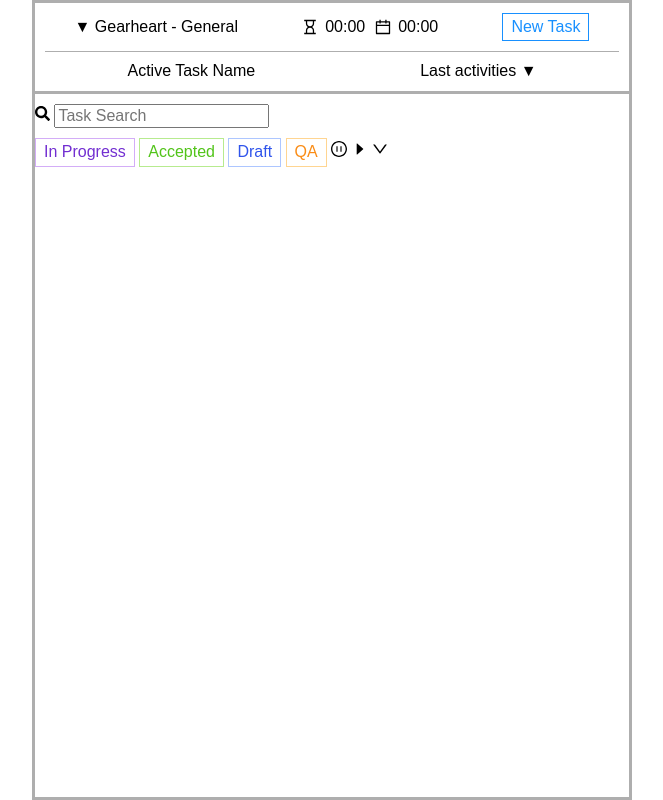
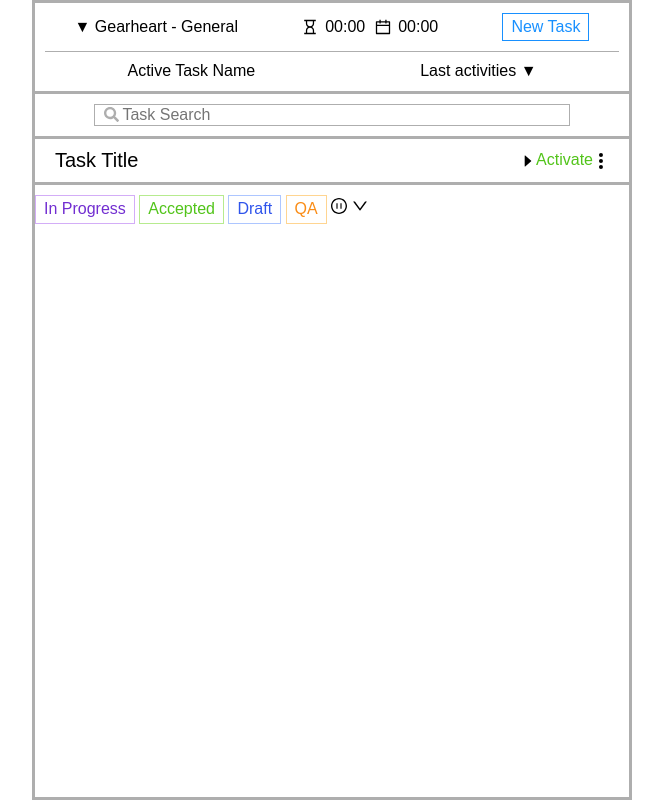
Before and after one commit to UNFelix/Timer-Chrome-Extension, a plain HTML site: page index.html in a window 1280 px wide. Shown: the whole page, without its empty margins (308-971 px from the left). Drawn offline with Linux system fonts and the light colour scheme.

Commit message:
add search & task blocks

```diff
--- a/components.css
+++ b/components.css
@@ -40,3 +40,11 @@
   width: 15px;
   height: auto;
 }
+
+.active {
+  color: #52c41a;
+}
+
+.draft {
+  color: #2f54eb;
+}
--- a/index.html
+++ b/index.html
@@ -47,7 +47,7 @@
     </nav>
 
     <div class="subheader">
-      <div class="active__task">Active Task Name</div>
+      <div class="subheader__taskname">Active Task Name</div>
       <button type="button" class="subheader__tasks">
         <span class="task">Last activities ▼</span>
       </button>
@@ -56,15 +56,33 @@
 
   <main class="main">
     <div class="search">
-      <label>
+      <label class="search__blocks">
+        <input class="task__search" type="text" placeholder="Task Search">
         <svg xmlns="http://www.w3.org/2000/svg" id="icon-search" viewBox="0 0 512 512" preserveAspectRatio="none"
-          fill="currentColor" class="page-search-target__icon">
+          fill="#aeaeae" class="page-search-target__icon">
           <path
             d="M505 442.7L405.3 343c-4.5-4.5-10.6-7-17-7H372c27.6-35.3 44-79.7 44-128C416 93.1 322.9 0 208 0S0 93.1 0 208s93.1 208 208 208c48.3 0 92.7-16.4 128-44v16.3c0 6.4 2.5 12.5 7 17l99.7 99.7c9.4 9.4 24.6 9.4 33.9 0l28.3-28.3c9.4-9.4 9.4-24.6.1-34zM208 336c-70.7 0-128-57.2-128-128 0-70.7 57.2-128 128-128 70.7 0 128 57.2 128 128 0 70.7-57.2 128-128 128z">
           </path>
         </svg>
-        <input type="text" placeholder="Task Search">
       </label>
+    </div>
+    <div class="tasks">
+      <div class="task__block">
+        <a class="task__title" href="#">Task Title</a>
+        <div class="task__content">
+          <svg viewBox="0 0 1024 1024" focusable="false" class="activate__task" data-icon="caret-right" width="1em"
+            height="1em" fill="currentColor" aria-hidden="true">
+            <path
+              d="M715.8 493.5L335 165.1c-14.2-12.2-35-1.2-35 18.5v656.8c0 19.7 20.8 30.7 35 18.5l380.8-328.4c10.9-9.4 10.9-27.6 0-37z">
+            </path>
+          </svg>
+          <span class="task__status active">Activate</span>
+          <svg class="more" data-icon="more" width="16" height="16" viewBox="0 0 16 16">
+            <path d="M2 6.03a2 2 0 100 4 2 2 0 100-4zM14 6.03a2 2 0 100 4 2 2 0 100-4zM8 6.03a2 2 0 100 4 2 2 0 100-4z"
+              fill-rule="evenodd"></path>
+          </svg>
+        </div>
+      </div>
     </div>
   </main>
 
@@ -90,12 +108,7 @@
     </path>
   </svg>
 
-  <svg viewBox="0 0 1024 1024" focusable="false" class="" data-icon="caret-right" width="1em" height="1em"
-    fill="currentColor" aria-hidden="true">
-    <path
-      d="M715.8 493.5L335 165.1c-14.2-12.2-35-1.2-35 18.5v656.8c0 19.7 20.8 30.7 35 18.5l380.8-328.4c10.9-9.4 10.9-27.6 0-37z">
-    </path>
-  </svg>
+
 
   <svg viewBox="64 64 896 896" focusable="false" class="" data-icon="down" width="1em" height="1em" fill="currentColor"
     aria-hidden="true">
--- a/style.css
+++ b/style.css
@@ -6,7 +6,8 @@
 
 body {
   margin: 0 auto;
-  width: 600px;
+  width: 100%;
+  max-width: 600px;
   height: 800px;
   border: 3px solid #aeaeae;
 }
@@ -55,3 +56,67 @@ body {
 .main {
   padding: 10px 0;
 }
+
+.search {
+  padding-bottom: 10px;
+  text-align: center;
+  border-bottom: 3px solid #aeaeae;
+}
+
+.search__blocks {
+  position: relative;
+}
+
+.page-search-target__icon {
+  position: absolute;
+  left: 10px;
+  top: 1px;
+}
+
+.task__search {
+  width: 80%;
+  border: 1px solid #aeaeae;
+}
+
+.task__search::placeholder {
+  padding-left: 25px;
+}
+
+.task__search:active {
+  padding-left: 25px;
+}
+
+.task__search:active + .page-search-target__icon,
+.task__search:focus + .page-search-target__icon,
+.task__search:focus-visible + .page-search-target__icon {
+  margin-left: -30px;
+  transition: 0.5s;
+  outline: none;
+}
+
+.tasks {
+  padding: 10px 20px;
+  border-bottom: 3px solid #aeaeae;
+}
+
+.task__block {
+  display: flex;
+  align-items: center;
+  justify-content: space-between;
+}
+
+.task__title {
+  color: #000;
+  text-decoration: none;
+  font-size: 20px;
+}
+
+.task__content {
+  display: flex;
+  align-items: center;
+  cursor: pointer;
+}
+
+.more {
+  transform: rotate(90deg);
+}
```
